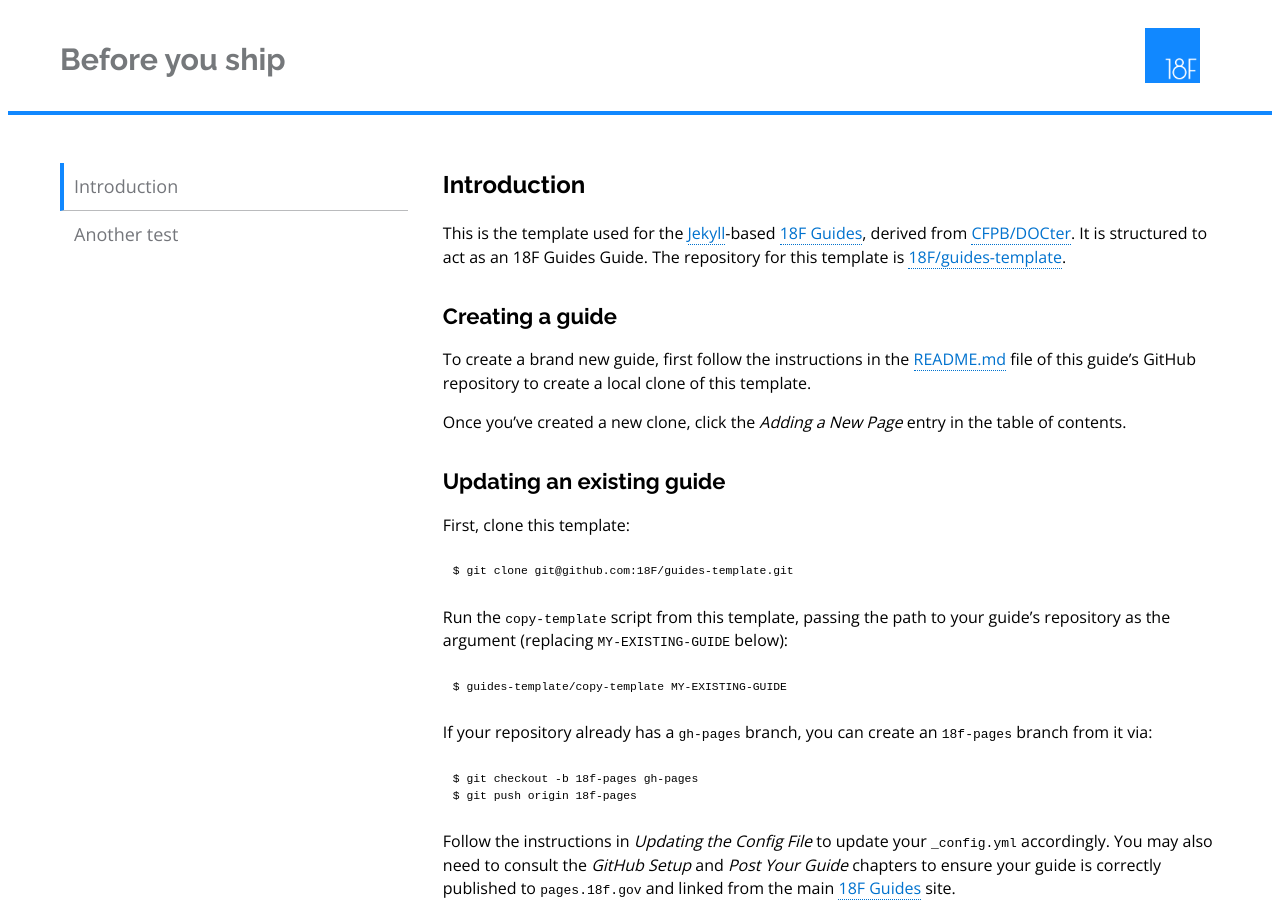
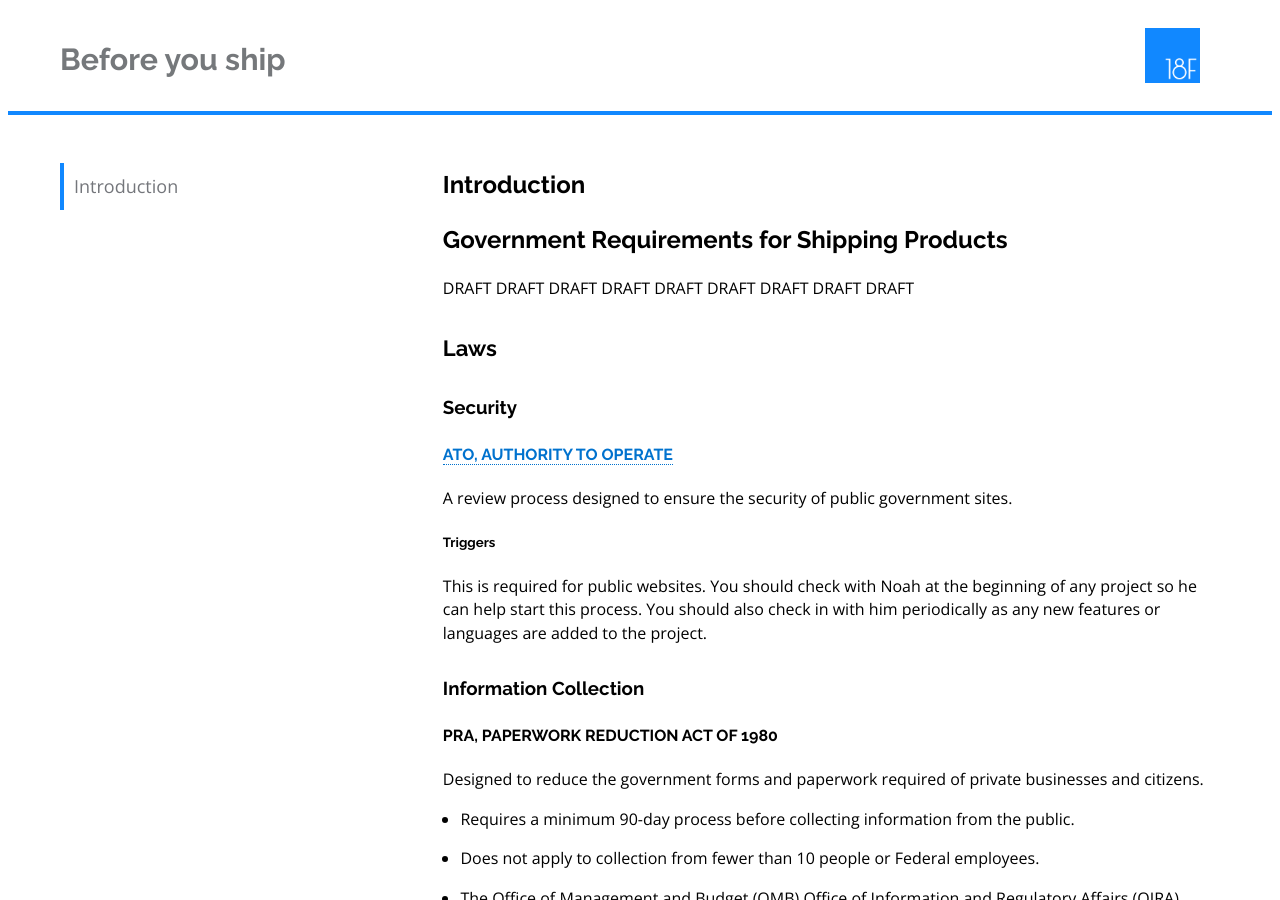
Before and after one commit to 18F/before-you-ship, a Jekyll site: the page built from README.md, in a window 1280 px wide and 900 px high. Built offline with Jekyll 4.4.1, drawn with Linux system fonts in a browser that asks for light colours; nearby versions of some CDN libraries; Markdown is read by kramdown in place of the engine named in the settings; some of the changed text lies outside the part shown.

Commit message:
display readme as homepage

````diff
--- a/_config.yml
+++ b/_config.yml
@@ -6,7 +6,6 @@ exclude:
 - copy-template
 - Gemfile
 - Gemfile.lock
-- README.md
 - LICENSE.md
 
 permalink: pretty
@@ -26,9 +25,6 @@ navigation:
 - text: Introduction
   url: index.html
   internal: true
-- text: Another test
-  url: test/
-  internal: true
 
 repos:
 - name: Guides Template
--- a/index.md
+++ /dev/null
@@ -1,49 +0,0 @@
----
-permalink: /
-layout: default
-title: Introduction
----
-This is the template used for the [Jekyll](http://jekyllrb.com/)-based [18F
-Guides](http://pages.18f.gov/guides/), derived from
-[CFPB/DOCter](https://github.com/CFPB/DOCter). It is structured to act as an
-18F Guides Guide. The repository for this template is
-[18F/guides-template](https://github.com/18F/guides-template/).
-
-## Creating a guide
-
-To create a brand new guide, first follow the instructions in the
-[README.md](https://github.com/18F/guides-template/blob/18f-pages/README.md)
-file of this guide's GitHub repository to create a local clone of this
-template.
-
-Once you've created a new clone, click the _Adding a New Page_ entry in the
-table of contents.
-
-## Updating an existing guide
-
-First, clone this template:
-
-```
-$ git clone git@github.com:18F/guides-template.git
-```
-
-Run the `copy-template` script from this template, passing the path to your
-guide's repository as the argument (replacing `MY-EXISTING-GUIDE` below):
-
-```
-$ guides-template/copy-template MY-EXISTING-GUIDE
-```
-
-If your repository already has a `gh-pages` branch, you can create an
-`18f-pages` branch from it via:
-
-```
-$ git checkout -b 18f-pages gh-pages
-$ git push origin 18f-pages
-```
-
-Follow the instructions in _Updating the Config File_ to update your
-`_config.yml` accordingly. You may also need to consult the _GitHub Setup_ and
-_Post Your Guide_ chapters to ensure your guide is correctly published to
-`pages.18f.gov` and linked from the main [18F
-Guides](http://pages.18f.gov/guides/) site.
````
Also changed, not shown: OLD_README.md (deleted, +0 -65 lines), README.md (+6 -0 lines).
